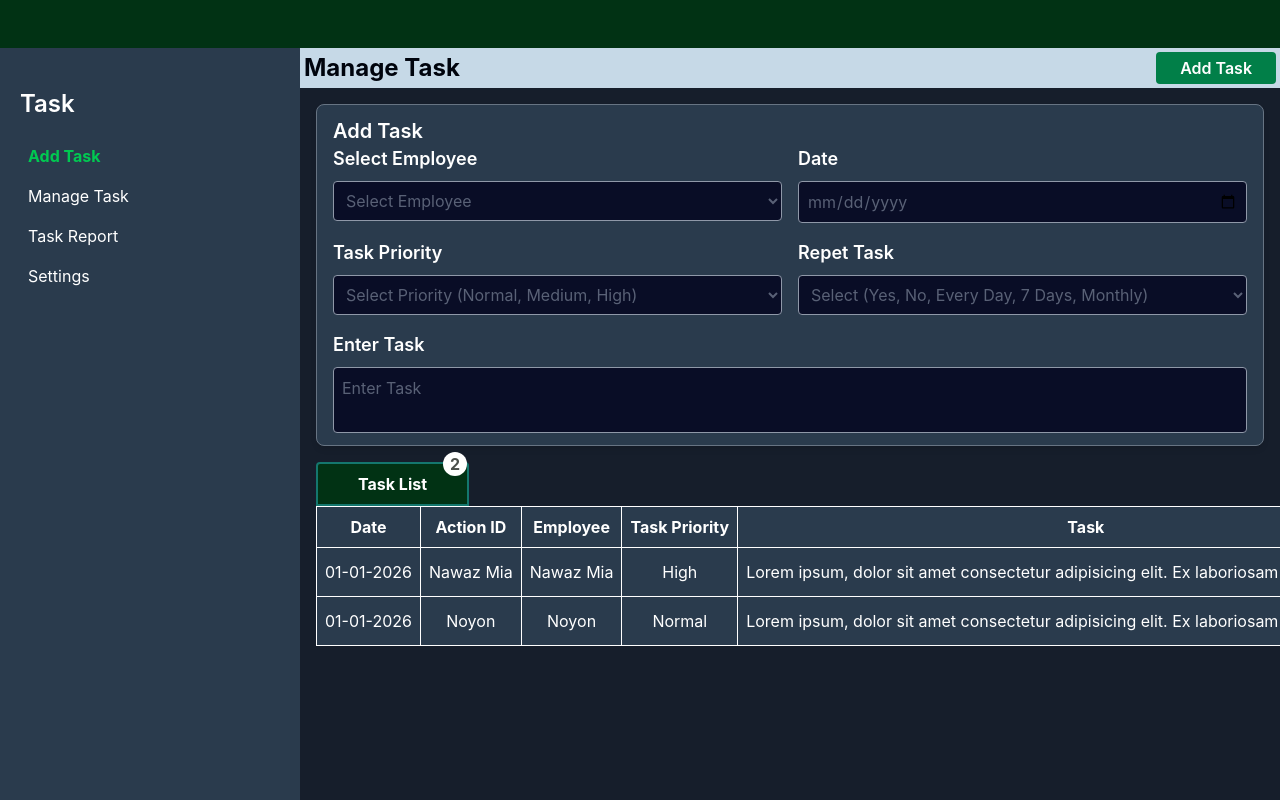
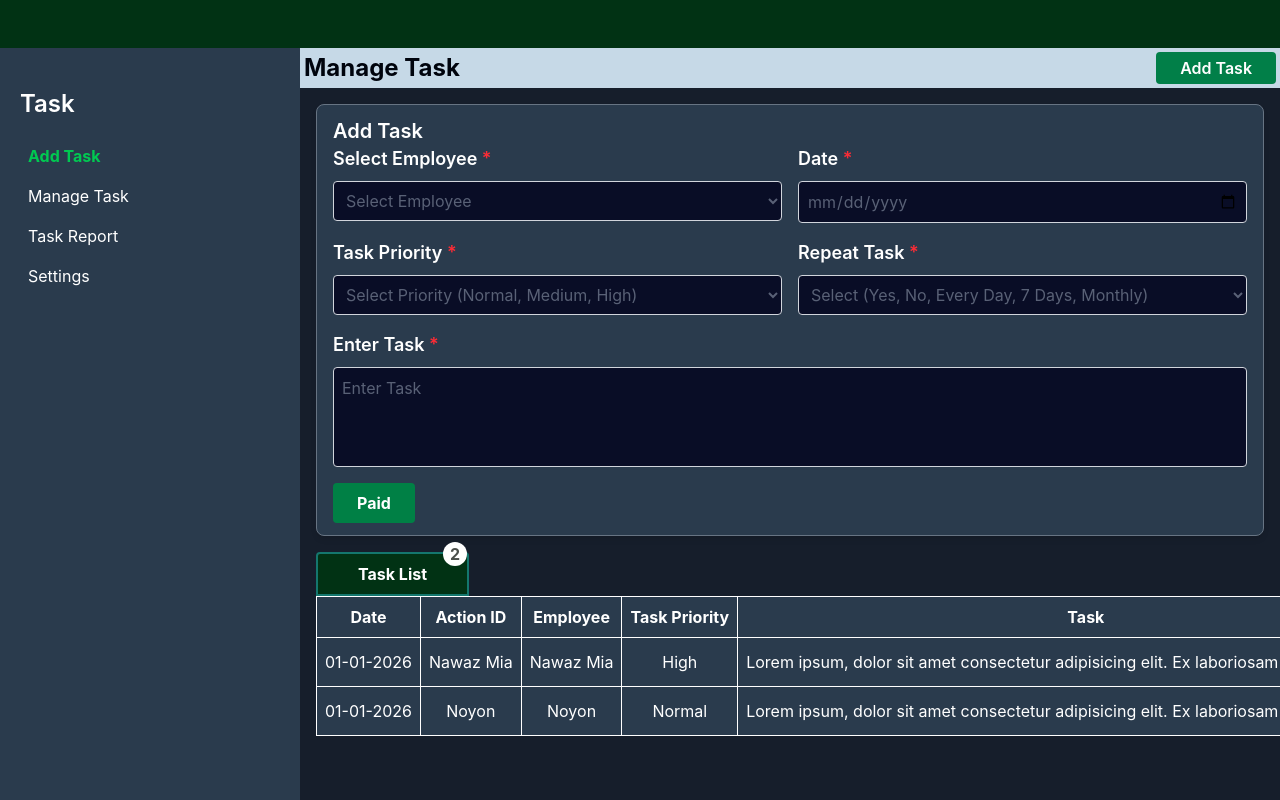
Before and after one commit to rafim699956/task, a React (Vite) app: page / in a window 1280 px wide. Built offline with nearby package versions, Linux system fonts and the light colour scheme.

Commit message:
add variant dark and light mode

```diff
--- a/src/components/Aside.jsx
+++ b/src/components/Aside.jsx
@@ -5,7 +5,7 @@ const Aside = () => {
   const { tabs, activeTab } = useSelector((state) => state.tab);
   const dispatch = useDispatch();
   return (
-    <aside className="bg-[#2A3B4D] h-full max-w-75 w-full shrink-0 px-5 py-10">
+    <aside className="bg-[#2A3B4D] dark:bg-black h-full max-w-75 w-full shrink-0 px-5 py-10">
       <h3 className="text-2xl font-semibold text-white mb-4">Task</h3>
       <ul className="pl-2">
         {tabs.map((tab) => (
--- a/src/components/TaskForm.jsx
+++ b/src/components/TaskForm.jsx
@@ -1,16 +1,81 @@
+import { useState } from "react";
 import { useSelector } from "react-redux";
 
 const TaskForm = () => {
   const { employees } = useSelector((state) => state.employee);
-  const  taskPriorities  = useSelector((state) => state.taskPriority);
-  const  repetTasks  = useSelector((state) => state.repetTask);
+  const taskPriorities = useSelector((state) => state.taskPriority);
+  const repetTasks = useSelector((state) => state.repetTask);
+
+  const [formData, setFormData] = useState({
+    employee: "",
+    date: "",
+    priority: "",
+    repeatTask: "",
+    description: "",
+  });
+
+  const [errors, setErrors] = useState({});
+
+  const handleChange = (e) => {
+    const { name, value } = e.target;
+    setFormData((prev) => ({
+      ...prev,
+      [name]: value,
+    }));
+
+    if (errors[name]) {
+      setErrors((prev) => ({
+        ...prev,
+        [name]: "",
+      }));
+    }
+  };
+
+  const validateForm = () => {
+    const newErrors = {};
+
+    if (!formData.employee) {
+      newErrors.employee = "Please select an employee";
+    }
+    if (!formData.date) {
+      newErrors.date = "Please select a date";
+    }
+    if (!formData.priority) {
+      newErrors.priority = "Please select a priority";
+    }
+    if (!formData.repeatTask) {
+      newErrors.repeatTask = "Please select a repeat task";
+    }
+    if (!formData.description.trim()) {
+      newErrors.description = "Please enter task description";
+    }
+
+    setErrors(newErrors);
+    return Object.keys(newErrors).length === 0;
+  };
+
+  const handleSubmit = (e) => {
+    e.preventDefault();
+    if (validateForm()) {
+      console.log("Form Data:", formData);
+    } else {
+      console.log("Validation errors:", errors);
+    }
+  };
+
   return (
-    <form className="grid grid-cols-2 gap-4 ">
+    <form className="grid grid-cols-2 gap-4" onSubmit={handleSubmit}>
       <div className="flex flex-col gap-2">
         <label htmlFor="employee" className="text-white text-lg font-semibold">
-          Select Employee
+          Select Employee <span className="text-red-500">*</span>
         </label>
-        <select id="employee">
+        <select
+          id="employee"
+          name="employee"
+          value={formData.employee}
+          onChange={handleChange}
+          className={`border ${errors.employee ? "border-red-500" : "border-gray-300"} rounded p-2`}
+        >
           <option value="">Select Employee</option>
           {employees.map((employee) => (
             <option key={employee} value={employee}>
@@ -18,44 +83,104 @@ const TaskForm = () => {
             </option>
           ))}
         </select>
+        {errors.employee && (
+          <p className="text-red-500 text-sm">{errors.employee}</p>
+        )}
       </div>
+
       <div className="flex flex-col gap-2">
         <label htmlFor="date" className="text-white text-lg font-semibold">
-          Date
+          Date <span className="text-red-500">*</span>
         </label>
-        <input type="date" id="date" placeholder="Select a date" />
+        <input
+          type="date"
+          id="date"
+          name="date"
+          value={formData.date}
+          onChange={handleChange}
+          className={`border ${errors.date ? "border-red-500" : "border-gray-300"} rounded p-2`}
+        />
+        {errors.date && <p className="text-red-500 text-sm">{errors.date}</p>}
       </div>
+
       <div className="flex flex-col gap-2">
-        <label htmlFor="employee" className="text-white text-lg font-semibold">
-         Task Priority
+        <label htmlFor="priority" className="text-white text-lg font-semibold">
+          Task Priority <span className="text-red-500">*</span>
         </label>
-        <select id="employee">
-          <option value="">Select Priority ({taskPriorities.join(', ')})</option>
+        <select
+          id="priority"
+          name="priority"
+          value={formData.priority}
+          onChange={handleChange}
+          className={`border ${errors.priority ? "border-red-500" : "border-gray-300"} rounded p-2`}
+        >
+          <option value="">
+            Select Priority ({taskPriorities.join(", ")})
+          </option>
           {taskPriorities.map((priority) => (
             <option key={priority} value={priority}>
               {priority}
             </option>
           ))}
         </select>
+        {errors.priority && (
+          <p className="text-red-500 text-sm">{errors.priority}</p>
+        )}
       </div>
+
       <div className="flex flex-col gap-2">
-        <label htmlFor="employee" className="text-white text-lg font-semibold">
-         Repet Task
+        <label
+          htmlFor="repeatTask"
+          className="text-white text-lg font-semibold"
+        >
+          Repeat Task <span className="text-red-500">*</span>
         </label>
-        <select id="employee">
-          <option value="">Select ({repetTasks.join(', ')})</option>
+        <select
+          id="repeatTask"
+          name="repeatTask"
+          value={formData.repeatTask}
+          onChange={handleChange}
+          className={`border ${errors.repeatTask ? "border-red-500" : "border-gray-300"} rounded p-2`}
+        >
+          <option value="">Select ({repetTasks.join(", ")})</option>
           {repetTasks.map((task) => (
             <option key={task} value={task}>
               {task}
             </option>
           ))}
         </select>
+        {errors.repeatTask && (
+          <p className="text-red-500 text-sm">{errors.repeatTask}</p>
+        )}
       </div>
+
       <div className="flex flex-col gap-2 col-span-2">
-        <label htmlFor="description" className="text-white text-lg font-semibold">
-          Enter Task
+        <label
+          htmlFor="description"
+          className="text-white text-lg font-semibold"
+        >
+          Enter Task <span className="text-red-500">*</span>
         </label>
-        <textarea id="description" placeholder="Enter Task" />
+        <textarea
+          id="description"
+          name="description"
+          value={formData.description}
+          onChange={handleChange}
+          placeholder="Enter Task"
+          className={`border ${errors.description ? "border-red-500" : "border-gray-300"} rounded p-2 min-h-25`}
+        />
+        {errors.description && (
+          <p className="text-red-500 text-sm">{errors.description}</p>
+        )}
+      </div>
+
+      <div className="col-span-2 flex gap-4">
+        <button
+          type="submit"
+          className="bg-[#008045] text-white py-2 px-6 text-base font-bold rounded cursor-pointer hover:bg-[#006635] transition-colors dark:bg-[#008045] dark:hover:bg-[#006635]"
+        >
+          Paid
+        </button>
       </div>
     </form>
   );
--- a/src/index.css
+++ b/src/index.css
@@ -1,17 +1,26 @@
 @import "tailwindcss";
 
 @layer theme {
-  --color-primary: #1e90ff;
-  --color-secondary: #ff6347;
-  --color-accent: #32cd32;
-  --color-background: #f5f5f5;
-  --color-white: #ffffff;
+  :root {
+    --color-primary: #1e90ff;
+    --color-secondary: #ff6347;
+    --color-accent: #32cd32;
+    --color-background: #f5f5f5;
+    --color-white: #ffffff;
+  }
+  .dark {
+    --color-primary: #1e90ff;
+    --color-secondary: #ff6347;
+    --color-accent: #32cd32;
+    --color-background: #161e2b;
+    --color-white: #ffffff;
+  }
 }
 
 @layer base {
   body,
   html {
-    @apply w-full h-full bg-[#161E2B] overflow-hidden;
+    @apply w-full h-full bg-[#161E2B] dark:bg-white overflow-hidden;
   }
   #root {
     @apply w-full h-full overflow-hidden;
--- a/src/main.jsx
+++ b/src/main.jsx
@@ -1,9 +1,22 @@
 import { StrictMode } from "react";
 import { createRoot } from "react-dom/client";
+import { Provider } from "react-redux";
 import "./index.css";
 import App from "./App.jsx";
 import store from "../app/store.js";
-import { Provider } from 'react-redux'
+
+const mediaQuery = window.matchMedia("(prefers-color-scheme: dark)");
+const setTheme = (e) => {
+  if (e.matches) {
+    document.documentElement.classList.add("dark");
+  } else {
+    document.documentElement.classList.remove("dark");
+  }
+};
+
+setTheme(mediaQuery);
+
+mediaQuery.addEventListener("change", setTheme);
 
 createRoot(document.getElementById("root")).render(
   <StrictMode>
@@ -11,5 +24,4 @@ createRoot(document.getElementById("root")).render(
       <App />
     </Provider>
   </StrictMode>,
-
 );
```
